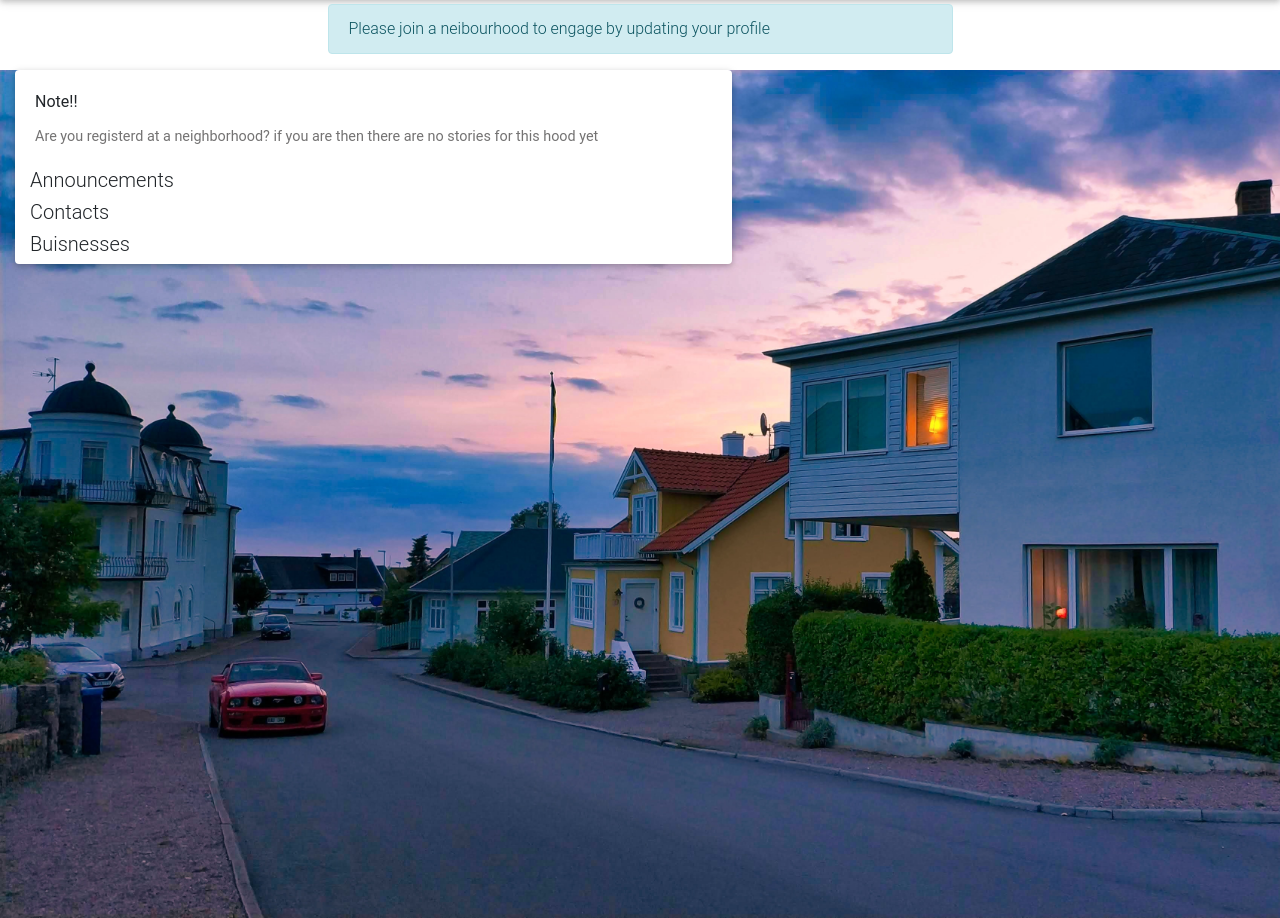
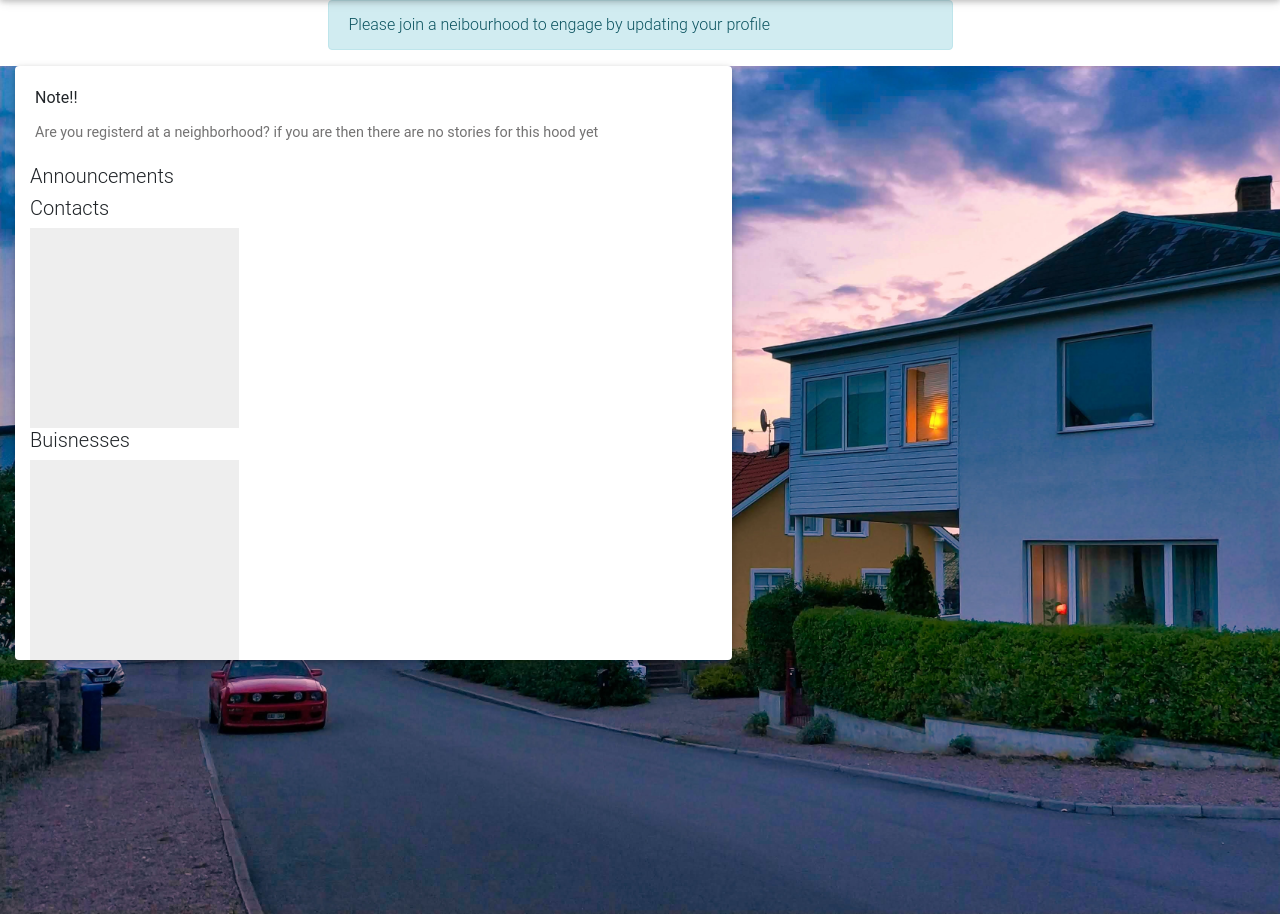
Before and after one commit to Nyota254/Neighborhood-info-center, a Django app: page / in a window 1280 px wide. Shown: the part 56-974 px from the top of the page. Run offline with Django 3.2, Linux system fonts and the light colour scheme; the visitor is signed in with stand-in values (Sample User, id 1); data that the repository does not hold is empty; some libraries are stand-ins or nearby versions.

Commit message:
improve user experience of the users of the site

```diff
--- a/main/static/css/styles.css
+++ b/main/static/css/styles.css
@@ -26,6 +26,17 @@
     background-attachment: fixed;
 }
 
+.index-sideview {
+    height: 200px;
+    width: auto;
+    background-color: #eee;
+    overflow: auto;
+}
+
+body {
+    padding-top: 56px;
+}
+
 /* #sticky {
     position: sticky;
 } */
--- a/main/templates/main/index.html
+++ b/main/templates/main/index.html
@@ -45,6 +45,7 @@
 
                 {% endfor %}
                 <h5>Contacts</h5>
+                <div class="index-sideview">
                 {% for contact in neighborhood_contacts %}
                     <!-- <h1>{{ contact.department }}</h1>
                     <p>{{ contact.contact_number }}</p>
@@ -58,7 +59,9 @@
                         </div>
                     </div><br>
                 {% endfor %}
+            </div>
                 <h5>Buisnesses</h5>
+                <div class="index-sideview">
                 {% for buisness in neighborhood_buisnesses %}
                     <!-- <p><strong>Buisness: {{ buisness.buisness_name }}</strong></p>
                     <p>Owner: {{ buisness.user.username }}</p>
@@ -73,6 +76,7 @@
                     </div><br>
                 {% endfor %}
             </div>
+            </div>
         </div>
     </div>
 
--- a/main/templates/main/navbar.html
+++ b/main/templates/main/navbar.html
@@ -1,5 +1,5 @@
 <!--Navbar -->
-<nav class="mb-1 navbar navbar-expand-lg navbar-dark bg-dark">
+<nav class="mb-1 navbar navbar-expand-lg navbar-dark bg-dark fixed-top">
     <a class="navbar-brand" href="/">Neighborhood-info-center</a>
     <button class="navbar-toggler" type="button" data-toggle="collapse" data-target="#navbarSupportedContent-4"
         aria-controls="navbarSupportedContent-4" aria-expanded="false" aria-label="Toggle navigation">
--- a/users/templates/users/profile.html
+++ b/users/templates/users/profile.html
@@ -28,7 +28,7 @@
         </form>
     </div>
 </div>
-<div class="col-md-8"></div>
+<!-- <div class="col-md-8"></div> -->
 </div>
 </div>
 {% endblock %}
```
